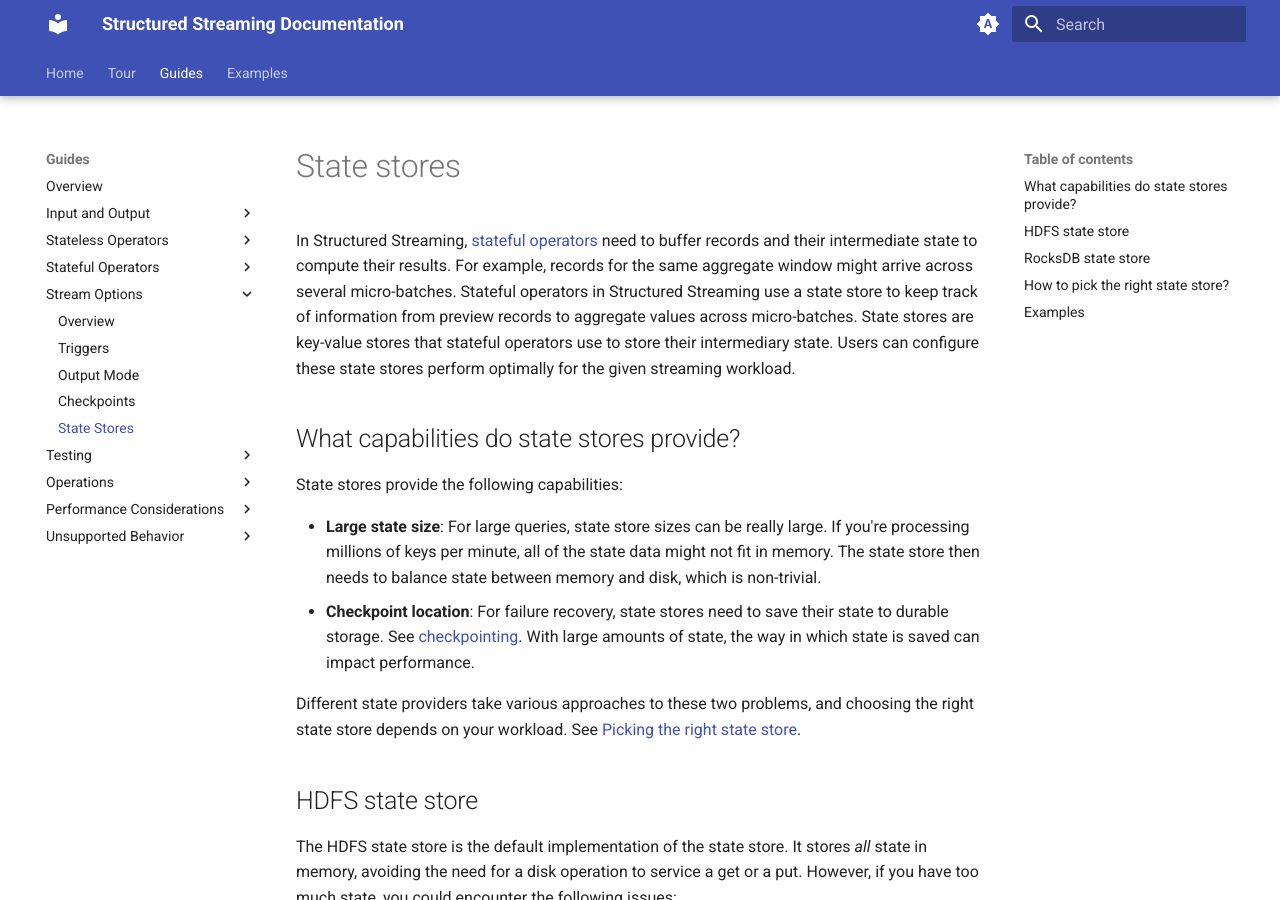
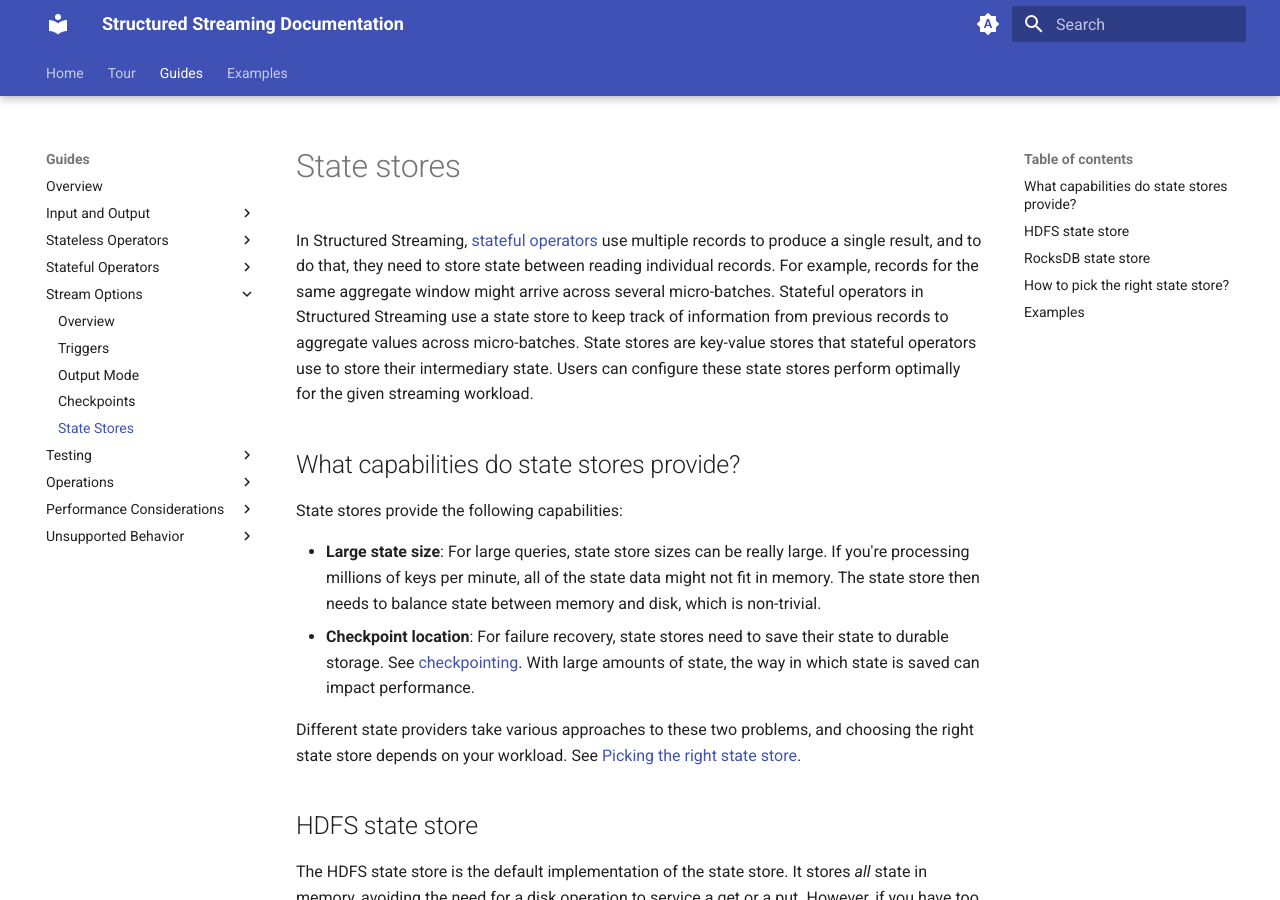
Before and after one commit to neilramaswamy/structured-streaming, an MkDocs documentation site: the page built from docs/guides/stream_options/state_stores.md, in a window 1280 px wide and 900 px high. Built offline with MkDocs 1.6.1 and Material for MkDocs 9.7.7, drawn with Linux system fonts in a browser that asks for light colours.

Commit message:
more edits per Neil

```diff
--- a/docs/guides/stream_options/state_stores.md
+++ b/docs/guides/stream_options/state_stores.md
@@ -11,7 +11,7 @@ spark structured streaming state store
 
 # State stores
 
-In Structured Streaming, [stateful operators]() need to buffer records and their intermediate state to compute their results. For example, records for the same aggregate window might arrive across several micro-batches. Stateful operators in Structured Streaming use a state store to keep track of information from preview records to aggregate values across micro-batches. State stores are key-value stores that stateful operators use to store their intermediary state. Users can configure these state stores perform optimally for the given streaming workload.
+In Structured Streaming, [stateful operators]() use multiple records to produce a single result, and to do that, they need to store state between reading individual records. For example, records for the same aggregate window might arrive across several micro-batches. Stateful operators in Structured Streaming use a state store to keep track of information from previous records to aggregate values across micro-batches. State stores are key-value stores that stateful operators use to store their intermediary state. Users can configure these state stores perform optimally for the given streaming workload.
 
 ## What capabilities do state stores provide?
 
```
